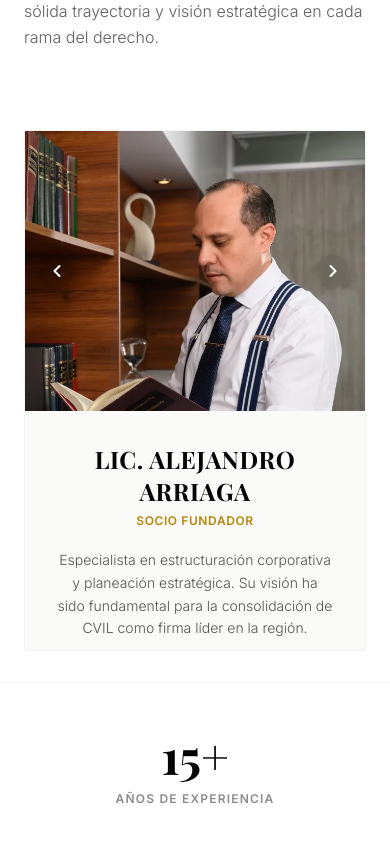
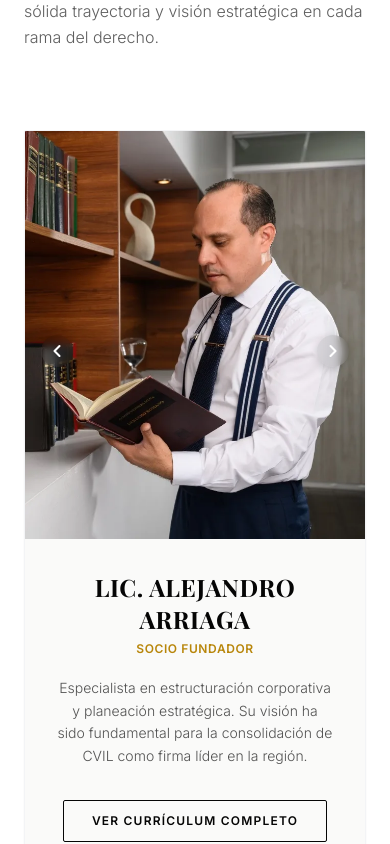
Before and after one commit to renavistudio/CVIL, a React (Vite) app: page / in a window 390 px wide. Shown: the part 1040-1884 px from the top of the page. Built offline with nearby package versions, Linux system fonts and the light colour scheme; a web font is replaced by a local one.

Commit message:
Fix: Restaurar imágenes, eliminar parpadeo inicial y mantener swipe táctil

```diff
--- a/components/Partners.tsx
+++ b/components/Partners.tsx
@@ -87,7 +87,6 @@ const Partners: React.FC<{ onOpenSocio?: (id: number) => void }> = ({ onOpenSoci
 
     const [currentIndex, setCurrentIndex] = useState(0);
     const [direction, setDirection] = useState(1);
-    const [isFirstRender, setIsFirstRender] = useState(true);
 
     // Touch/swipe handling
     const touchStartX = useRef<number | null>(null);
@@ -104,7 +103,6 @@ const Partners: React.FC<{ onOpenSocio?: (id: number) => void }> = ({ onOpenSoci
         if (touchStartX.current === null || touchStartY.current === null) return;
         const deltaX = e.touches[0].clientX - touchStartX.current;
         const deltaY = e.touches[0].clientY - touchStartY.current;
-        // Only count as swipe if horizontal movement is dominant
         if (Math.abs(deltaX) > Math.abs(deltaY) && Math.abs(deltaX) > 10) {
             swiping.current = true;
         }
@@ -119,21 +117,14 @@ const Partners: React.FC<{ onOpenSocio?: (id: number) => void }> = ({ onOpenSoci
         const deltaX = e.changedTouches[0].clientX - touchStartX.current;
         const swipeThreshold = 50;
         if (deltaX < -swipeThreshold) {
-            // Swiped left → next
             handleNext();
         } else if (deltaX > swipeThreshold) {
-            // Swiped right → prev
             handlePrev();
         }
         touchStartX.current = null;
         touchStartY.current = null;
         swiping.current = false;
     };
-
-    // Disable first-render flag after mount so animations only play on subsequent changes
-    useEffect(() => {
-        setIsFirstRender(false);
-    }, []);
 
     // Auto-scroll loop (6s timer, resets on manual index change)
     useEffect(() => {
@@ -153,6 +144,8 @@ const Partners: React.FC<{ onOpenSocio?: (id: number) => void }> = ({ onOpenSoci
         setDirection(-1);
         setCurrentIndex((prev) => (prev - 1 + partners.length) % partners.length);
     };
+
+    const currentPartner = partners[currentIndex];
 
     return (
         <section id="partners" className="py-8 lg:py-12 bg-white border-t border-gray-100 overflow-hidden relative">
@@ -232,9 +225,9 @@ const Partners: React.FC<{ onOpenSocio?: (id: number) => void }> = ({ onOpenSoci
                     </div>
 
                     {/* Right side: The sliding content viewport (8 columns) */}
-                    {/* Fixed height on mobile prevents layout shift during card transitions */}
                     <div
-                        className="lg:col-span-8 relative overflow-hidden h-[520px] sm:h-[420px] bg-[#fafaf9] rounded-sm border border-gray-100 shadow-sm"
+                        className="lg:col-span-8 relative overflow-hidden bg-[#fafaf9] rounded-sm border border-gray-100 shadow-sm"
+                        style={{ minHeight: '420px' }}
                         onTouchStart={handleTouchStart}
                         onTouchMove={handleTouchMove}
                         onTouchEnd={handleTouchEnd}
@@ -243,7 +236,7 @@ const Partners: React.FC<{ onOpenSocio?: (id: number) => void }> = ({ onOpenSoci
                         {/* Mobile edge arrows — overlaid on card borders */}
                         <button
                             onClick={handlePrev}
-                            className="lg:hidden absolute left-2 top-[140px] sm:top-[210px] -translate-y-1/2 z-20 p-2 flex items-center justify-center active:scale-90 transition-all"
+                            className="lg:hidden absolute left-2 top-[220px] sm:top-[240px] -translate-y-1/2 z-20 p-2 flex items-center justify-center active:scale-90 transition-all"
                             aria-label="Anterior"
                         >
                             <div className="bg-black/10 backdrop-blur-sm rounded-full p-1.5 shadow-[0_2px_8px_rgba(0,0,0,0.2)]">
@@ -252,7 +245,7 @@ const Partners: React.FC<{ onOpenSocio?: (id: number) => void }> = ({ onOpenSoci
                         </button>
                         <button
                             onClick={handleNext}
-                            className="lg:hidden absolute right-2 top-[140px] sm:top-[210px] -translate-y-1/2 z-20 p-2 flex items-center justify-center active:scale-90 transition-all"
+                            className="lg:hidden absolute right-2 top-[220px] sm:top-[240px] -translate-y-1/2 z-20 p-2 flex items-center justify-center active:scale-90 transition-all"
                             aria-label="Siguiente"
                         >
                             <div className="bg-black/10 backdrop-blur-sm rounded-full p-1.5 shadow-[0_2px_8px_rgba(0,0,0,0.2)]">
@@ -260,7 +253,7 @@ const Partners: React.FC<{ onOpenSocio?: (id: number) => void }> = ({ onOpenSoci
                             </div>
                         </button>
 
-                        <AnimatePresence initial={false} mode="wait" custom={direction}>
+                        <AnimatePresence initial={false} mode="popLayout" custom={direction}>
                             <motion.div
                                 key={currentIndex}
                                 custom={direction}
@@ -278,41 +271,43 @@ const Partners: React.FC<{ onOpenSocio?: (id: number) => void }> = ({ onOpenSoci
                                         opacity: 0,
                                     }),
                                 }}
-                                initial={isFirstRender ? "center" : "enter"}
+                                initial={false}
                                 animate="center"
                                 exit="exit"
                                 transition={{ duration: 0.3, ease: [0.25, 1, 0.5, 1] }}
-                                className="absolute inset-0 w-full h-full flex flex-col sm:flex-row items-stretch"
+                                className="w-full flex flex-col sm:flex-row items-stretch"
+                                style={{ minHeight: '420px' }}
                             >
                                 {/* Full-Height Left Image Column */}
-                                <div className="w-full sm:w-5/12 h-[280px] sm:h-full shrink-0 relative overflow-hidden">
+                                <div className="w-full sm:w-5/12 shrink-0 relative overflow-hidden" style={{ minHeight: '280px' }}>
                                     <img
-                                        src={partners[currentIndex].image}
-                                        alt={partners[currentIndex].name}
-                                        className="w-full h-full object-cover object-[center_top]"
+                                        src={currentPartner.image}
+                                        alt={currentPartner.name}
+                                        className="w-full h-full object-cover object-[center_top] sm:absolute sm:inset-0"
+                                        style={{ minHeight: '280px' }}
                                     />
                                 </div>
 
                                 {/* Partner details on the right */}
                                 <div className="flex-1 flex flex-col justify-center p-8 sm:p-10 md:p-12 text-center sm:text-left">
                                     <h3 className="text-2xl md:text-3xl font-bold font-serif text-obsidian tracking-wide uppercase mb-1.5">
-                                        {partners[currentIndex].name}
+                                        {currentPartner.name}
                                     </h3>
                                     <p className="text-[#B8860B] font-semibold text-xs uppercase tracking-wider mb-5">
-                                        {partners[currentIndex].role}
+                                        {currentPartner.role}
                                     </p>
-                                    {partners[currentIndex].description && (
+                                    {currentPartner.description && (
                                         <p className="text-charcoal/75 text-sm md:text-base font-light leading-relaxed max-w-lg mb-8">
-                                            {partners[currentIndex].description}
+                                            {currentPartner.description}
                                         </p>
                                     )}
-                                    {partners[currentIndex].link && (
+                                    {currentPartner.link && (
                                         <div>
                                             <a
                                                 href="#"
                                                 onClick={(e) => {
                                                     e.preventDefault();
-                                                    if (onOpenSocio) onOpenSocio(partners[currentIndex].id);
+                                                    if (onOpenSocio) onOpenSocio(currentPartner.id);
                                                 }}
                                                 className="inline-block px-7 py-3 text-xs font-bold uppercase tracking-widest text-obsidian bg-transparent border border-obsidian hover:bg-obsidian hover:text-white transition-colors duration-300 rounded-sm"
                                             >
```
